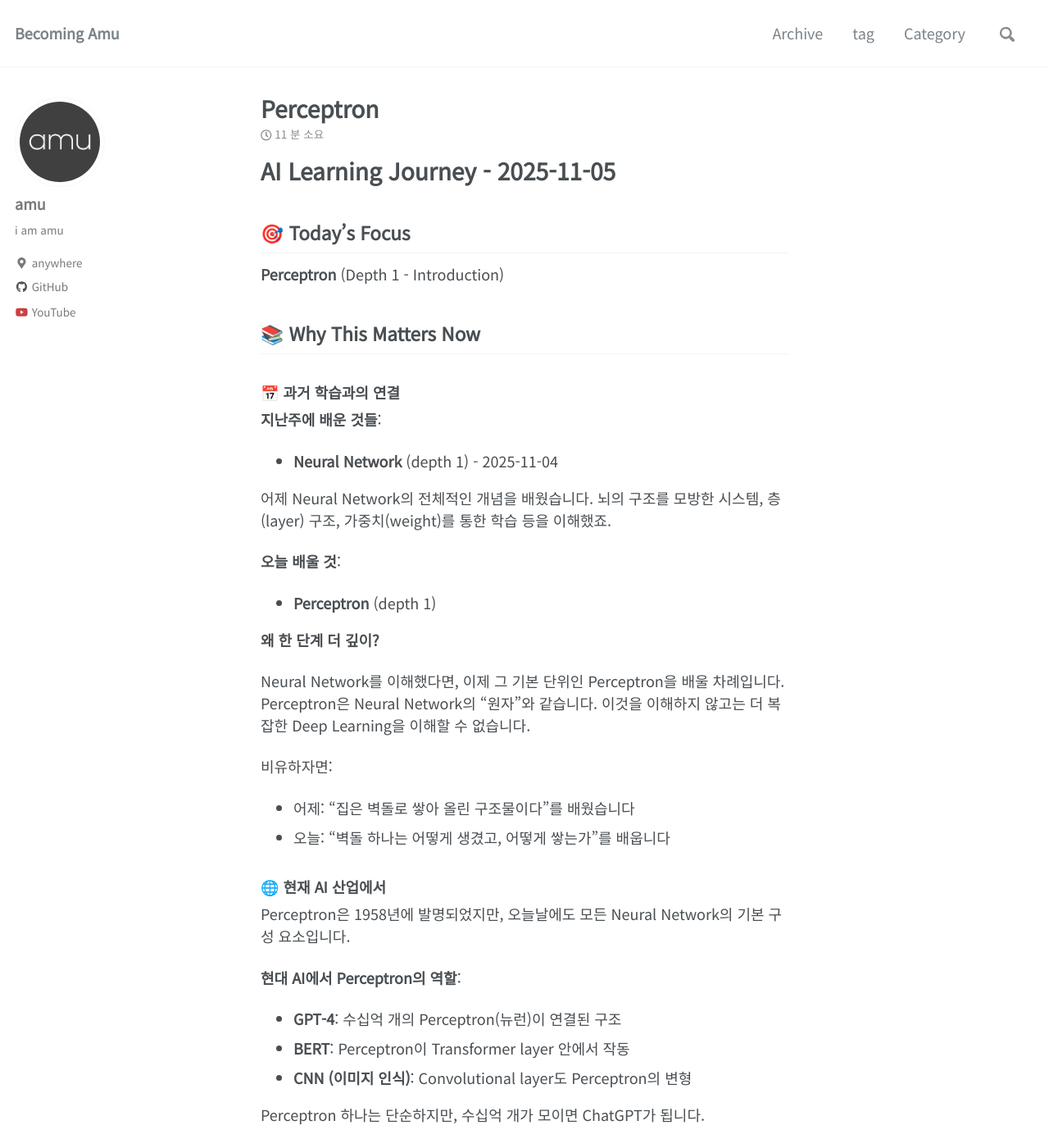
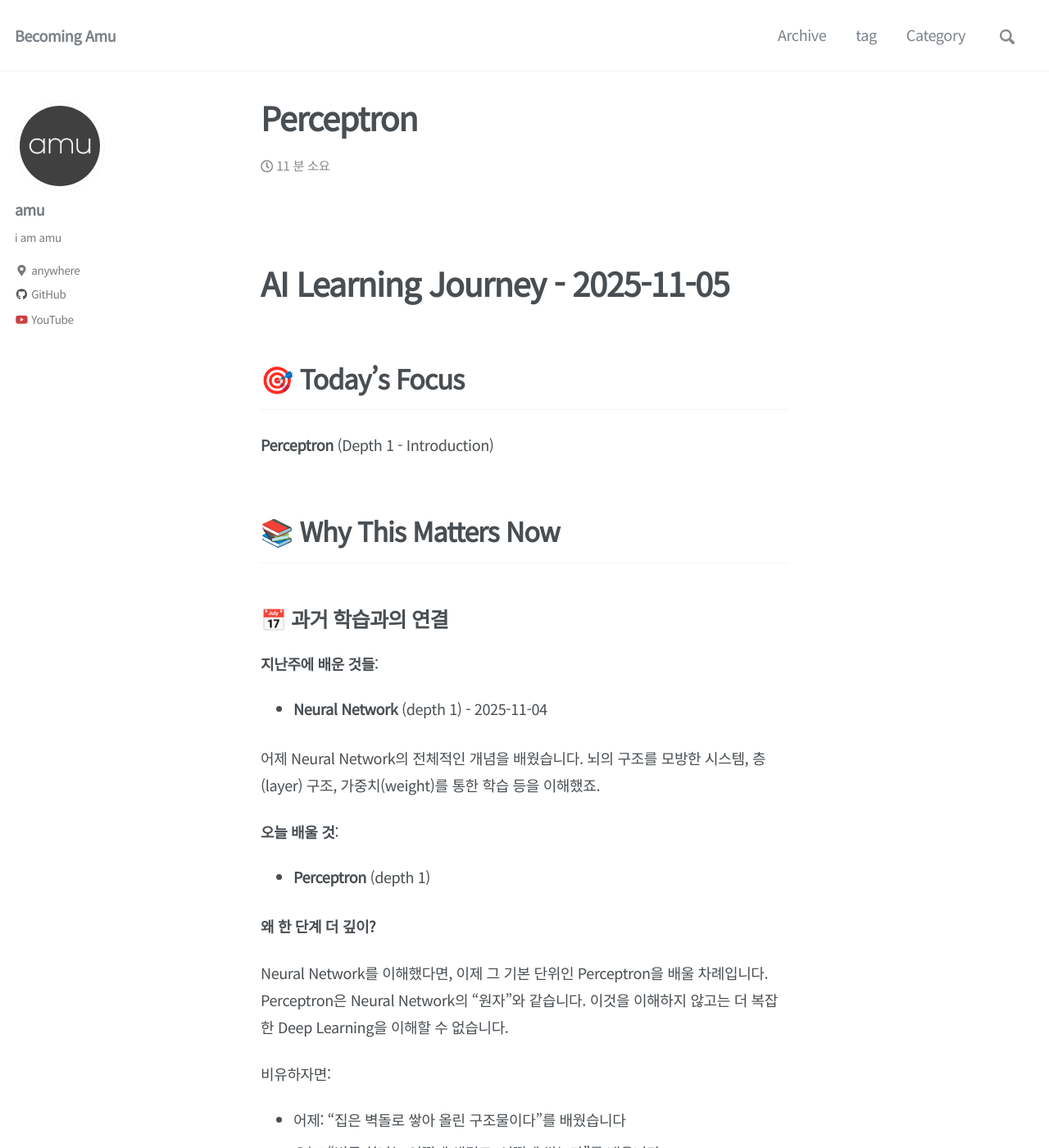
Before and after one commit to xulfereht/xulfereht.github.io, a Jekyll site: the page built from _posts/2025-11-05-perceptron.md, in a window 1280 px wide and 1400 px high. Shown: the whole window at 82% size. Built offline with Jekyll 4.4.1, drawn with Linux system fonts in a browser that asks for light colours; nearby versions of some CDN libraries; some web fonts are replaced.

Commit message:
fix: Import custom SCSS for theme customization
ISSUE:
- Custom SCSS (_custom.scss) was not being imported
- Theme changes were not applying

FIX:
- Added @import "minimal-mistakes/custom" to minimal-mistakes.scss
- Custom styles now load after core theme styles

RESULT:
- Pretendard font will now apply
- Typography improvements active
- Content width 900px enforced

🤖 Generated with [Claude Code](https://claude.com/claude-code)

Co-Authored-By: Claude <noreply@anthropic.com>

```diff
--- a/_sass/minimal-mistakes.scss
+++ b/_sass/minimal-mistakes.scss
@@ -38,3 +38,6 @@
 @import "minimal-mistakes/archive";
 @import "minimal-mistakes/sidebar";
 @import "minimal-mistakes/print";
+
+/* Custom overrides - Korean typography & readability */
+@import "minimal-mistakes/custom";
```
